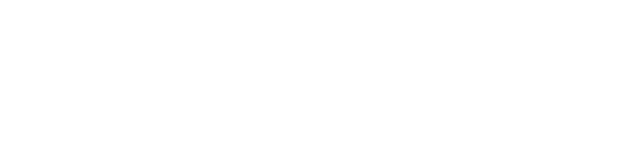
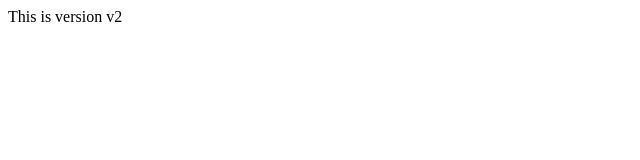
Before and after one commit to Rushi-AIML/myrepo, a plain HTML site: page index.html in a window 1280 px wide. Shown: the whole page, without its empty margins (0-640 px from the left). Drawn offline with Linux system fonts and the light colour scheme.

Commit message:
This is V2

```diff
--- a/index.html
+++ b/index.html
@@ -6,6 +6,6 @@
     <title>Document</title>
 </head>
 <body>
-
+    <h>This is version v2</h>
 </body>
 </html>
```
